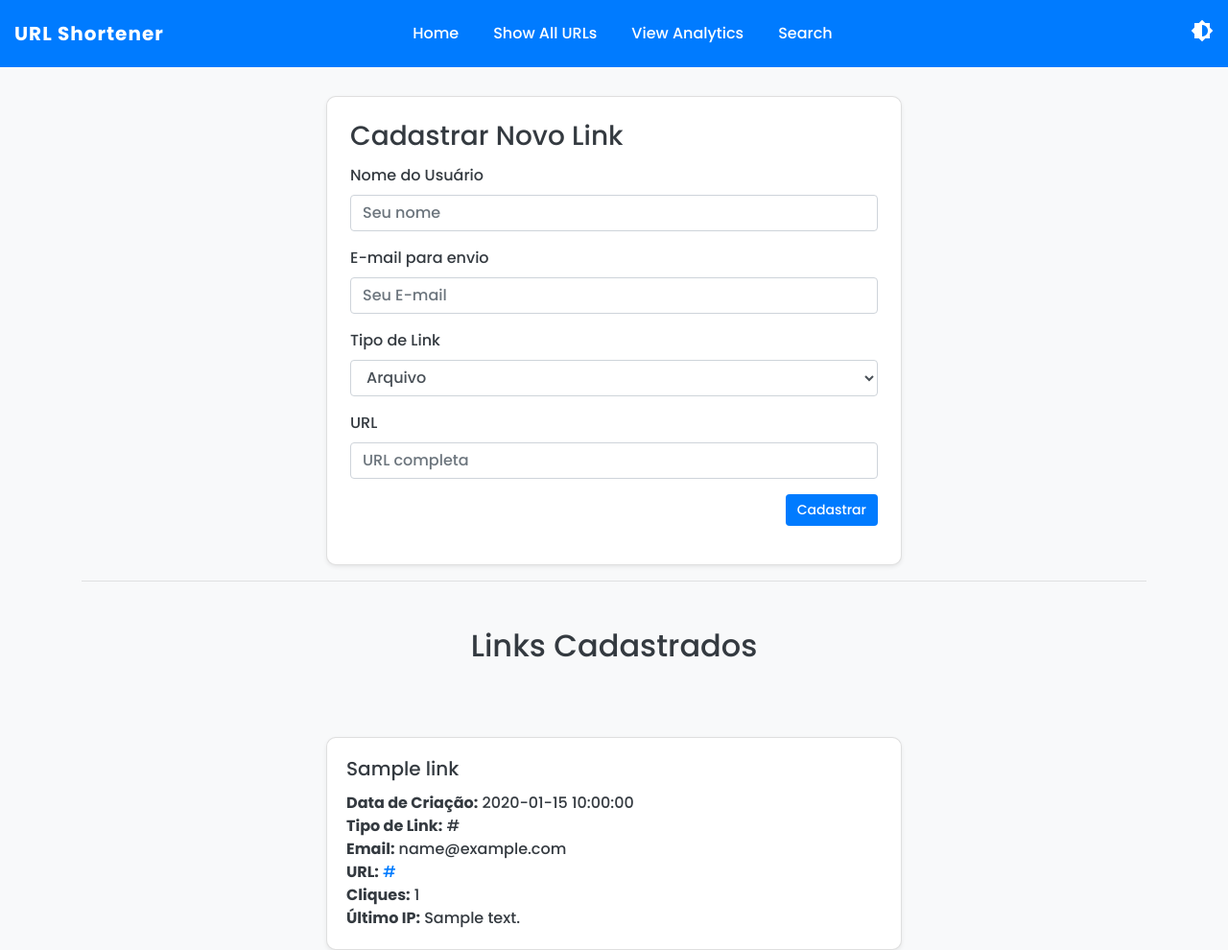
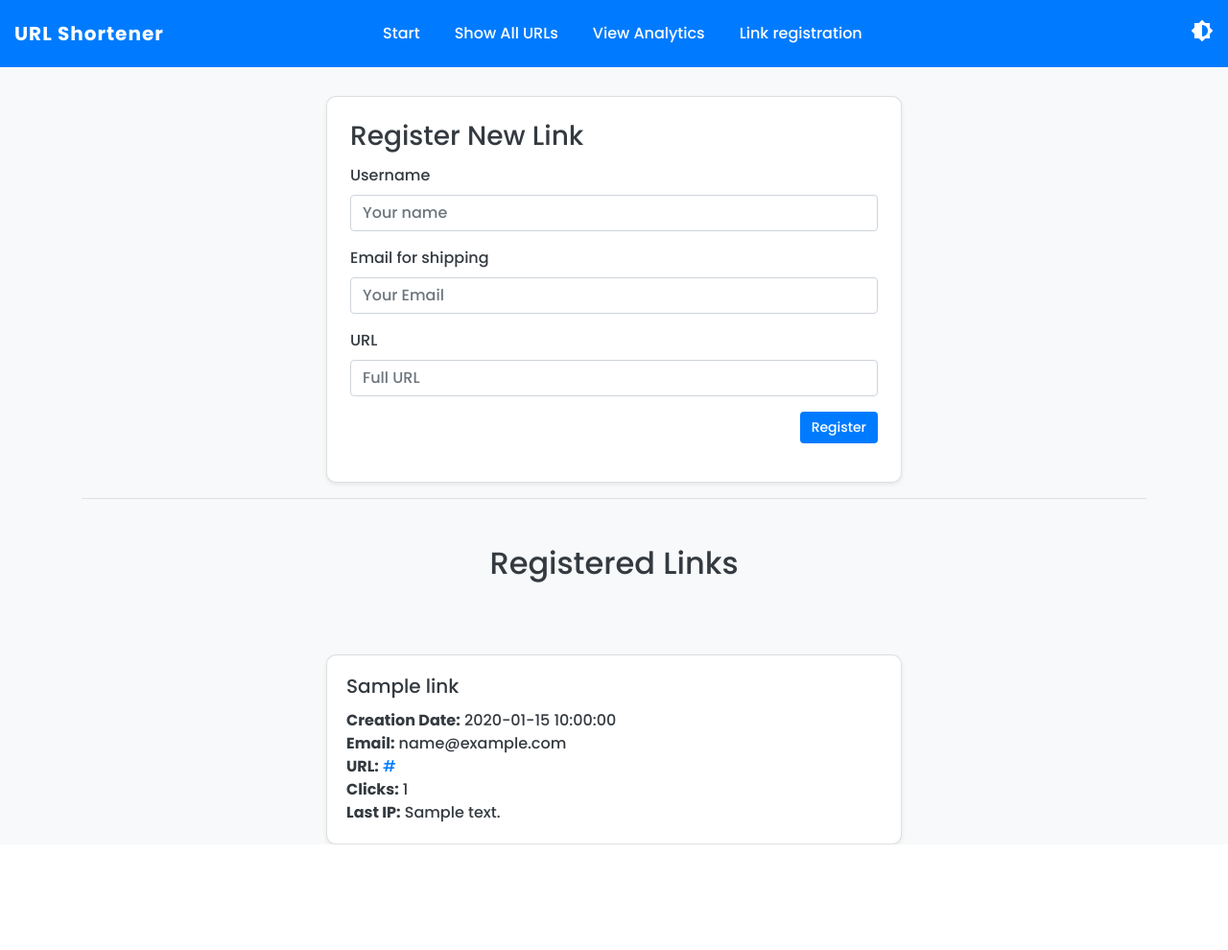
Before and after one commit to GabrielAruanda/Tca_webglobal1.1.1.2, a Flask app: page /register_url in a window 1280 px wide. Shown: the whole page at 96% size. After the commit the page ends 880 px from the top, so only its background shows below. Run offline with Flask 3, Linux system fonts and the light colour scheme; tables that the repository leaves empty or names only in its code hold one stand-in row (values such as "Sample post"); some libraries are stand-ins or nearby versions.

Commit message:
Atualizações e melhoriaas

```diff
--- a/app.py
+++ b/app.py
@@ -258,14 +258,13 @@ def register_url():
     if request.method == 'POST':
         # Recebe os dados do formulário para registrar um novo link.
         name = request.form['name']
-        link_type = request.form['link_type']
         url = request.form['url']
         email = request.form['email']
 
         # Conectar ao banco de dados e registrar o link.
         conn = mysql.connector.connect(**db_config)
         cursor = conn.cursor()
-        cursor.execute("INSERT INTO links (name, email, link_type, url) VALUES (%s, %s, %s, %s)", (name, email, link_type, url))
+        cursor.execute("INSERT INTO links (name, email, url) VALUES (%s, %s, %s)", (name, email, url))
         conn.commit()  # Confirma a transação no banco de dados.
         cursor.close()
         conn.close()
@@ -279,7 +278,6 @@ def register_url():
         SELECT
             l.id AS link_id,
             l.name,
-            l.link_type,
             l.email,
             l.url,
             l.created_at,
--- a/templates/charts.html
+++ b/templates/charts.html
@@ -249,7 +249,7 @@
             <ul class="navbar-nav">
                 <!-- Itens de navegação -->
                 <li class="nav-item">
-                    <a class="nav-link" href="{{ url_for('index') }}">Home</a>
+                    <a class="nav-link" href="{{ url_for('index') }}">Start</a>
                 </li>
                 <li class="nav-item">
                     <a class="nav-link" href="{{ url_for('show_urls') }}">Show All URLs</a>
@@ -258,7 +258,8 @@
                     <a class="nav-link" href="{{ url_for('charts') }}">View Analytics</a>
                 </li>
                 <li class="nav-item">
-                    <a class="nav-link" href="{{ url_for('search') }}">Search</a>
+                    <a class="nav-link" href="{{ url_for('search') }}">
+                        Link registration</a>
                 </li>
             </ul>
         </div>
--- a/templates/index.html
+++ b/templates/index.html
@@ -183,10 +183,11 @@
         <div class="collapse navbar-collapse justify-content-center" id="navbarNav">
             <ul class="navbar-nav">
                 <!-- Links para as páginas -->
-                <li class="nav-item"><a class="nav-link" href="{{ url_for('index') }}">Home</a></li>
+                <li class="nav-item"><a class="nav-link" href="{{ url_for('index') }}">Start</a></li>
                 <li class="nav-item"><a class="nav-link" href="{{ url_for('show_urls') }}">Show All URLs</a></li>
                 <li class="nav-item"><a class="nav-link" href="{{ url_for('charts') }}">View Analytics</a></li>
-                <li class="nav-item"><a class="nav-link" href="{{ url_for('search') }}">Search</a></li>
+                <li class="nav-item"><a class="nav-link" href="{{ url_for('search') }}">
+                    Link registration</a></li>
             </ul>
         </div>
 
--- a/templates/search.html
+++ b/templates/search.html
@@ -169,7 +169,7 @@
         <div class="collapse navbar-collapse justify-content-center" id="navbarNav">
             <ul class="navbar-nav">
                 <li class="nav-item">
-                    <a class="nav-link" href="{{ url_for('index') }}">Home</a>
+                    <a class="nav-link" href="{{ url_for('index') }}">Start</a>
                 </li>
                 <li class="nav-item">
                     <a class="nav-link" href="{{ url_for('show_urls') }}">Show All URLs</a>
@@ -178,7 +178,8 @@
                     <a class="nav-link" href="{{ url_for('charts') }}">View Analytics</a>
                 </li>
                 <li class="nav-item">
-                    <a class="nav-link" href="{{ url_for('search') }}">Search</a>
+                    <a class="nav-link" href="{{ url_for('search') }}">
+                        Link registration</a>
                 </li>
             </ul>
         </div>
@@ -188,33 +189,26 @@
     </nav>
 
     <div class="container">
-        <h1 class="text-center mb-4">Cadastro de Links</h1>
+        <h1 class="text-center mb-4">Link Registration</h1>
 
         <!-- Formulário para cadastro -->
         <div class="card p-4 shadow-sm">
-            <h3 class="card-title">Cadastrar Novo Link</h3>
+            <h3 class="card-title">Register New Link</h3>
             <form action="/register_url" method="POST">
                 <div class="form-group">
-                    <label for="name">Nome do Usuário</label>
-                    <input type="text" class="form-control" id="name" name="name" required placeholder="Seu nome">
+                    <label for="name">Username</label>
+                    <input type="text" class="form-control" id="name" name="name" required placeholder="Your name">
                 </div>
                 <div class="form-group">
-                    <label for="email">E-mail para envio</label>
-                    <input type="email" class="form-control" id="email" name="email" required placeholder="Seu E-mail">
-                </div>
-                <div class="form-group">
-                    <label for="link_type">Tipo de Link</label>
-                    <select class="form-control" id="link_type" name="link_type" required>
-                        <option value="arquivo">Arquivo</option>
-                        <option value="link_externo">Link Externo</option>
-                    </select>
+                    <label for="email">Email for shipping</label>
+                    <input type="email" class="form-control" id="email" name="email" required placeholder="Your Email">
                 </div>
                 <div class="form-group">
                     <label for="url">URL</label>
-                    <input type="text" class="form-control" id="url" name="url" required placeholder="URL completa">
+                    <input type="text" class="form-control" id="url" name="url" required placeholder="Full URL">
                 </div>
                 <div class="form-group text-right">
-                    <button type="submit" class="btn btn-primary">Cadastrar</button>
+                    <button type="submit" class="btn btn-primary">Register</button>
                 </div>
             </form>
         </div>
@@ -222,7 +216,8 @@
         <hr>
 
         <!-- Exibir os links cadastrados -->
-        <h2 class="text-center mt-5 mb-4">Links Cadastrados</h2>
+        <h2 class="text-center mt-5 mb-4">
+            Registered Links</h2>
         <div id="url_list">
             {% if links %}
                 <div class="row">
@@ -232,12 +227,11 @@
                                 <div class="card-body">
                                     <h5 class="card-title">{{ link.name }}</h5>
                                     <p class="card-text">
-                                        <strong>Data de Criação:</strong> {{ link.created_at }} <br>
-                                        <strong>Tipo de Link:</strong> {{ link.link_type }} <br>
+                                        <strong>Creation Date:</strong> {{ link.created_at }} <br>
                                         <strong>Email:</strong> {{ link.email }}<br>
                                         <strong>URL:</strong> <a href="/click_link/{{ link.link_id }}" target="_blank">{{ link.url }}</a> <br>
-                                        <strong>Cliques:</strong> {{ link.clicks }} <br>
-                                        <strong>Último IP:</strong> {{ link.last_ip }} <br>
+                                        <strong>Clicks:</strong> {{ link.clicks }} <br>
+                                        <strong>Last IP:</strong> {{ link.last_ip }} <br>
                                     </p>
                                 </div>
                             </div>
@@ -245,7 +239,7 @@
                     {% endfor %}
                 </div>
             {% else %}
-                <p class="text-center">Nenhum link cadastrado ainda.</p>
+                <p class="text-center">No link registered yet.</p>
             {% endif %}
         </div>
     </div>
--- a/templates/urls.html
+++ b/templates/urls.html
@@ -221,7 +221,7 @@
         <div class="collapse navbar-collapse justify-content-center" id="navbarNav">
             <ul class="navbar-nav">
                 <li class="nav-item">
-                    <a class="nav-link" href="{{ url_for('index') }}">Home</a>
+                    <a class="nav-link" href="{{ url_for('index') }}">Start</a>
                 </li>
                 <li class="nav-item">
                     <a class="nav-link" href="{{ url_for('show_urls') }}">Show All URLs</a>
@@ -230,7 +230,8 @@
                     <a class="nav-link" href="{{ url_for('charts') }}">View Analytics</a>
                 </li>
                 <li class="nav-item">
-                    <a class="nav-link" href="{{ url_for('search') }}">Search</a>
+                    <a class="nav-link" href="{{ url_for('search') }}">
+                        Link registration</a>
                 </li>
             </ul>
         </div>
```
Also changed, not shown: readme.md (added).
